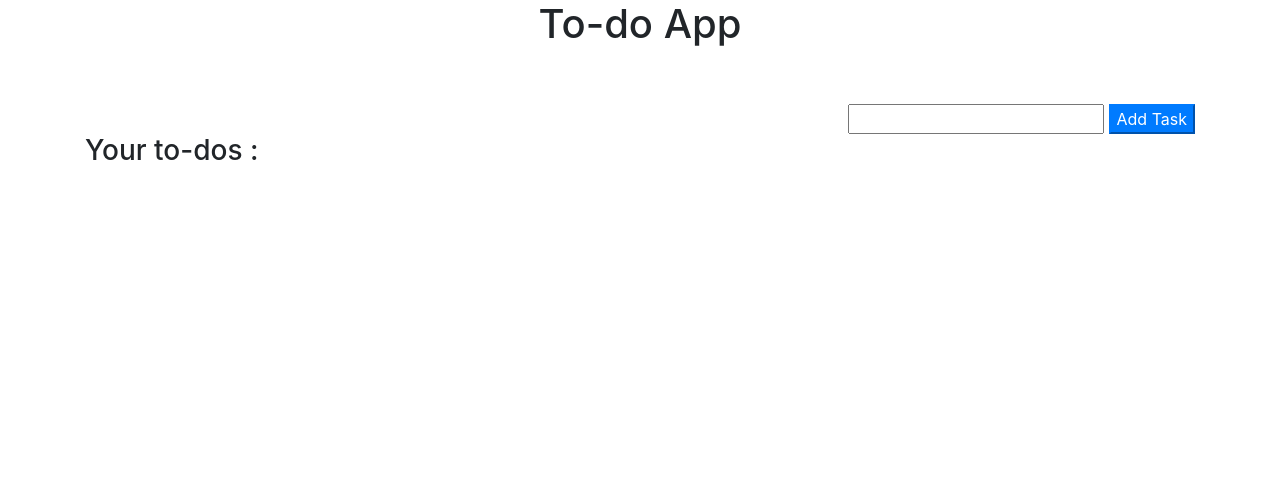
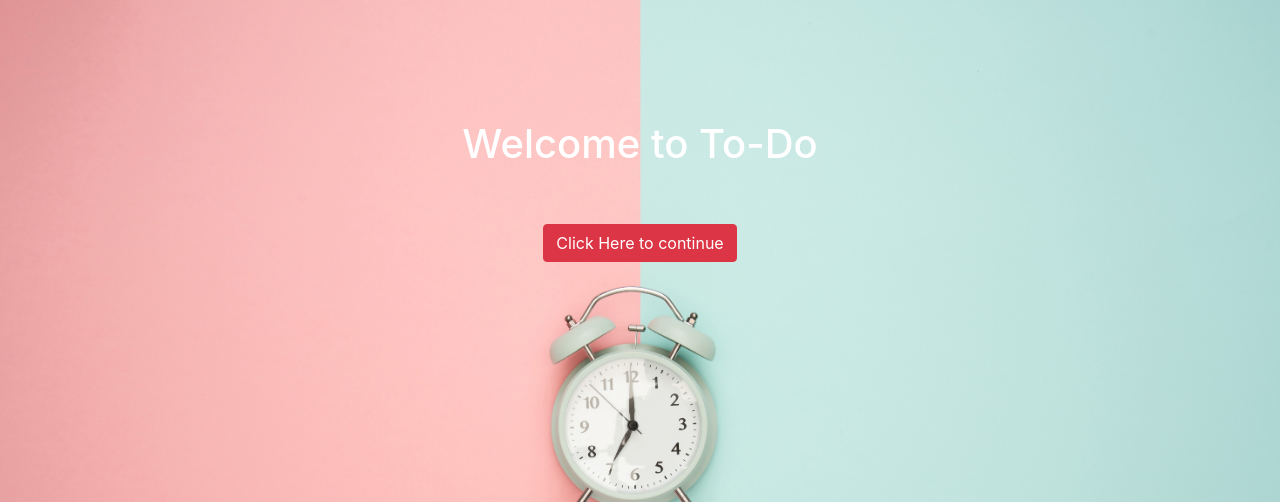
Before and after one commit to ansul710/To_do-App-in-django, a Django app: page / in a window 1280 px wide. Shown: the top 502 px of the page. Run offline with Django 3.2, Linux system fonts and the light colour scheme; data that the repository does not hold is empty; some libraries are stand-ins or nearby versions.

Commit message:
added another html page

```diff
--- a/To_Do/settings.py
+++ b/To_Do/settings.py
@@ -120,3 +120,8 @@ USE_TZ = True
 # https://docs.djangoproject.com/en/3.0/howto/static-files/
 
 STATIC_URL = '/static/'
+
+STAT = os.path.join(BASE_DIR, 'static')
+STATICFILES_DIRS = [
+  STAT,
+]
--- /dev/null
+++ b/templates/home.html
@@ -0,0 +1,53 @@
+<!DOCTYPE html>
+{% load static %}
+<html lang="en">
+  <head>
+    <!-- Required meta tags -->
+    <meta charset="utf-8">
+    <meta name="viewport" content="width=device-width, initial-scale=1, shrink-to-fit=no">
+
+    <!-- Bootstrap CSS -->
+    <link rel="stylesheet" href="https://stackpath.bootstrapcdn.com/bootstrap/4.3.1/css/bootstrap.min.css" integrity="sha384-ggOyR0iXCbMQv3Xipma34MD+dH/1fQ784/j6cY/iJTQUOhcWr7x9JvoRxT2MZw1T" crossorigin="anonymous">
+
+    <title>To-Do App</title>
+
+    <style>
+        body{
+            background-image: url( "{% static 'images/gray-double-bell-clock-1037993.jpg' %}");
+            background-size: cover;
+            background-repeat: no-repeat;
+            background-position: top;
+            background-attachment: fixed;
+        }
+
+        .colour{
+            color: white;
+        }
+
+
+    </style>
+
+  </head>
+  <body>
+<br><br><br><br><br>
+    <h1 class="colour text-center" >Welcome to To-Do</h1><br><br>
+    <form action="{% url 'todohome' %}">
+    <center><button class="text-center btn btn-danger" type="submit" >Click Here to continue</button>
+    </center>
+    </form>
+
+
+
+
+
+
+
+
+
+    <!-- Optional JavaScript -->
+    <!-- jQuery first, then Popper.js, then Bootstrap JS -->
+    <script src="https://code.jquery.com/jquery-3.3.1.slim.min.js" integrity="sha384-q8i/X+965DzO0rT7abK41JStQIAqVgRVzpbzo5smXKp4YfRvH+8abtTE1Pi6jizo" crossorigin="anonymous"></script>
+    <script src="https://cdnjs.cloudflare.com/ajax/libs/popper.js/1.14.7/umd/popper.min.js" integrity="sha384-UO2eT0CpHqdSJQ6hJty5KVphtPhzWj9WO1clHTMGa3JDZwrnQq4sF86dIHNDz0W1" crossorigin="anonymous"></script>
+    <script src="https://stackpath.bootstrapcdn.com/bootstrap/4.3.1/js/bootstrap.min.js" integrity="sha384-JjSmVgyd0p3pXB1rRibZUAYoIIy6OrQ6VrjIEaFf/nJGzIxFDsf4x0xIM+B07jRM" crossorigin="anonymous"></script>
+  </body>
+</html>
--- a/templates/todo.html
+++ b/templates/todo.html
@@ -9,6 +9,10 @@
     <link rel="stylesheet" href="https://stackpath.bootstrapcdn.com/bootstrap/4.3.1/css/bootstrap.min.css" integrity="sha384-ggOyR0iXCbMQv3Xipma34MD+dH/1fQ784/j6cY/iJTQUOhcWr7x9JvoRxT2MZw1T" crossorigin="anonymous">
 
     <title>To-Do App</title>
+
+      <style>
+
+      </style>
   </head>
   <body>
 
@@ -33,14 +37,29 @@
     {% for todos in todos %}
 <ul class="list-group">
     <li class="list-group-item " aria-disabled="true">
-    {{ todos.content}}
-    <form action="/to_do_delete/{{ todos.id }}/" style="display: inline" method="POST">
+        {% if todos.completed %}
+            <span style="text-decoration: line-through;">{{ todos.content}}</span>
+        {% else %}
+            {{ todos.content}}
+
+        {% endif %}
+    <form style="display: inline" method="POST">
         {% csrf_token %}
         <div class="text-right">
-        <input type="submit" class="btn btn-danger" value="Delete" />
+            {% if todos.completed %}
+                <input formaction="/uncross/{{ todos.id }}/" type="submit" class="btn btn-light" value="Uncross" />
+            {% else %}
+                <input formaction="/cross_off/{{ todos.id }}/" type="submit" class="btn btn-light" value="Cross off" />
+            {% endif %}
+        <input formaction="/to_do_delete/{{ todos.id }}/" type="submit" class="btn btn-info" value="Delete" />
+
+
+
         </div>
     </form>
     </li>
+            <p class="text-left text-info text-muted"><small>Created on:   {{ todos.created_on }}</small></p>
+
 </ul>
     <br>
     {% endfor %}
--- a/to_do_app/models.py
+++ b/to_do_app/models.py
@@ -1,3 +1,5 @@
+import datetime
+
 from django.db import models
 
 
@@ -5,3 +7,5 @@ from django.db import models
 
 class TodoItems(models.Model):
     content = models.TextField()
+    completed = models.BooleanField(default=False)
+    created_on = models.DateTimeField(auto_now_add=True, null=True, blank=True)
--- a/to_do_app/urls.py
+++ b/to_do_app/urls.py
@@ -1,9 +1,18 @@
 from django.urls import path
+from django.conf import settings
 from .views import *
 
 urlpatterns = [
-    path('', todoView, name='todohome'),
+    path('', home, name='home'),
+    path('home/', todoView, name='todohome'),
     path('to_do_add/', additems, name='to_do_add_new'),
     path('to_do_delete/<int:post_id>/', deleteitem, name='delete_item'),
+    path('cross_off/<int:pk>/', cross_off, name='cross_off'),
+    path('uncross/<int:pk>/', uncross, name='uncross'),
 
 ]
+
+
+# if settings.DEBUG:
+#     from django.conf.urls.static import static
+#     # urlpatterns += static(settings.MEDIA_URL,document_root=settings.MEDIA_ROOT)
--- a/to_do_app/views.py
+++ b/to_do_app/views.py
@@ -5,8 +5,11 @@ from .models import TodoItems
 # Create your views here.
 
 
+def home(request):
+    return render(request, "home.html", {})
+
 def todoView(request):
-    items = TodoItems.objects.all()
+    items = TodoItems.objects.all().order_by('-id')
     content = {'todos': items}
     return render(request, 'todo.html', content)
 
@@ -21,3 +24,16 @@ def deleteitem(request, post_id):
     delete_item = TodoItems.objects.get(id=post_id)
     delete_item.delete()
     return redirect('todohome')
+
+
+def cross_off(request, pk):
+    item = TodoItems.objects.get(id=pk)
+    item.completed = True
+    item.save()
+    return redirect('todohome')
+
+def uncross(request, pk):
+    item = TodoItems.objects.get(id=pk)
+    item.completed = False
+    item.save()
+    return redirect('todohome')
```
Also changed, not shown: static/images/apple-laptop-notebook-office-39284.jpg (added), static/images/computer-desk-electronics-indoors-374074.jpg (added), static/images/gray-double-bell-clock-1037993.jpg (added), static/images/photo-1550847069-bda377631f9c.jpg (added), 1 other file.
